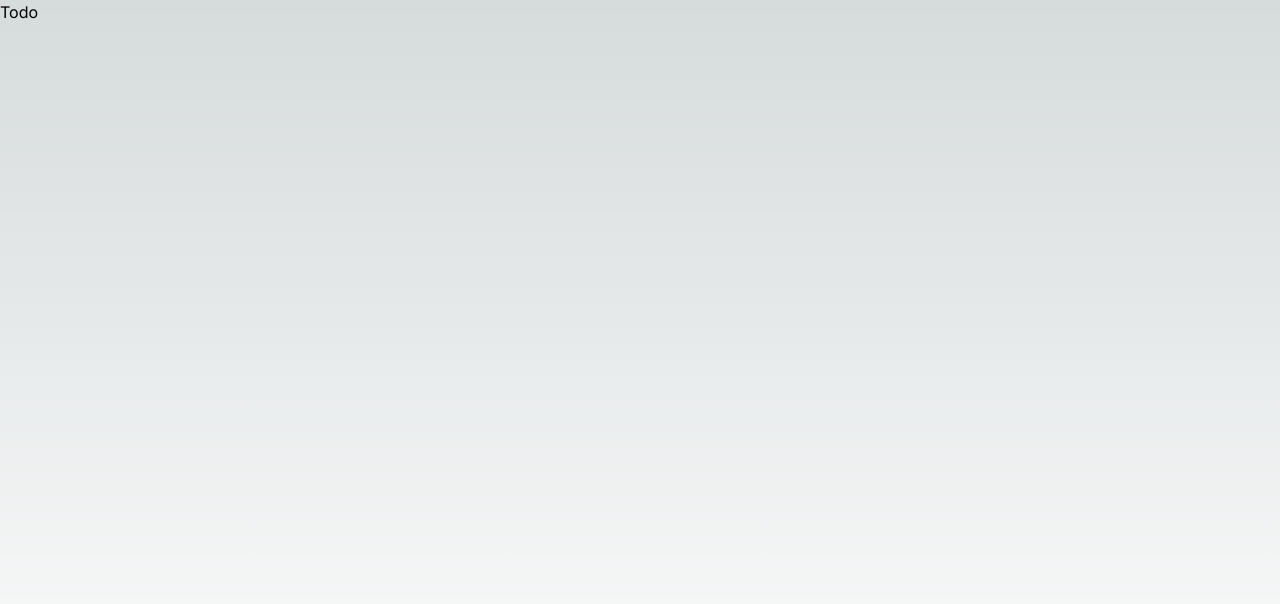
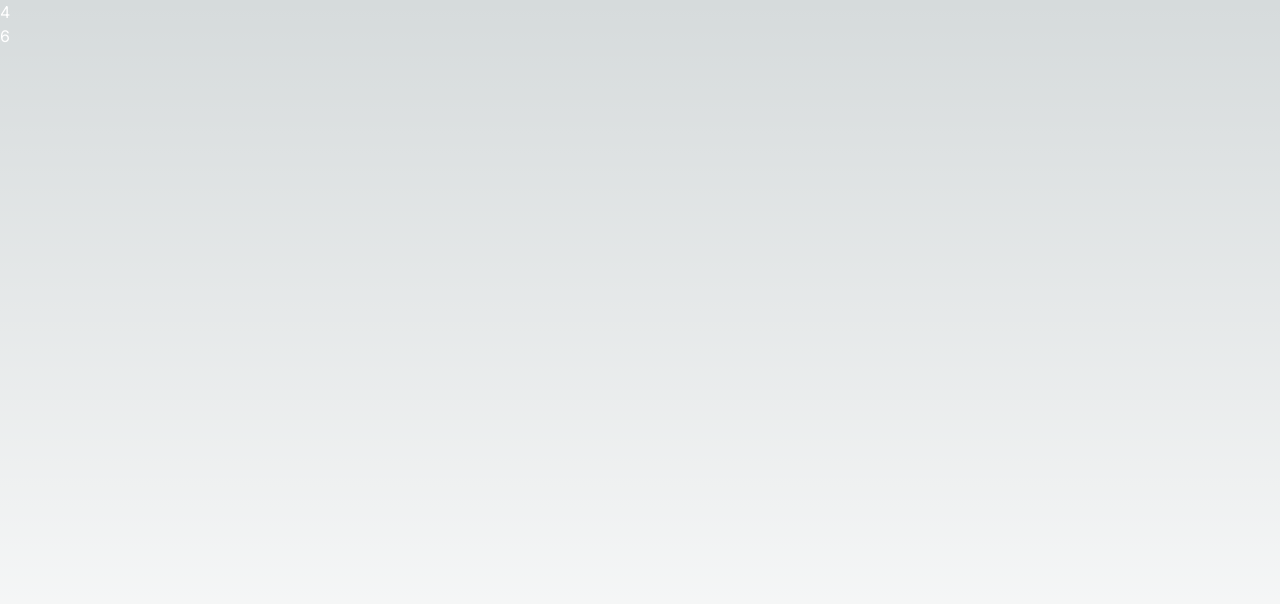
Before and after one commit to KennedyMungai/tanstack_query_another, a Next.js app: page / in a window 1280 px wide. Shown: the top 604 px of the page. Built offline with nearby package versions, Linux system fonts and the light colour scheme; data requests are answered from the project's data file.

Commit message:
Rendered out the todo ids

```diff
--- a/components/todo.tsx
+++ b/components/todo.tsx
@@ -1,9 +1,27 @@
 'use client'
+
+import { useTodosIds } from '@/services/todos'
 
 type Props = {}
 
 const Todo = (props: Props) => {
-	return <div>Todo</div>
+	const { error, data, isPending, isError } = useTodosIds()
+
+	if (isPending) return <span>...loading</span>
+
+	if (isError) return <span>There is an error</span>
+
+	console.log(data)
+
+	return (
+		<div>
+			{data.map((todoId) => (
+				<p key={todoId} className='text-white'>
+					{todoId}
+				</p>
+			))}
+		</div>
+	)
 }
 
 export default Todo
--- a/services/todos.ts
+++ b/services/todos.ts
@@ -1,10 +1,9 @@
 import { getTodoIds } from '@/lib/todos'
 import { useQuery } from '@tanstack/react-query'
 
-const useTodosIds = () => {
+export const useTodosIds = () => {
 	return useQuery({
 		queryKey: ['todos'],
-		queryFn: getTodoIds,
-		refetchOnWindowFocus: false
+		queryFn: getTodoIds
 	})
 }
```
